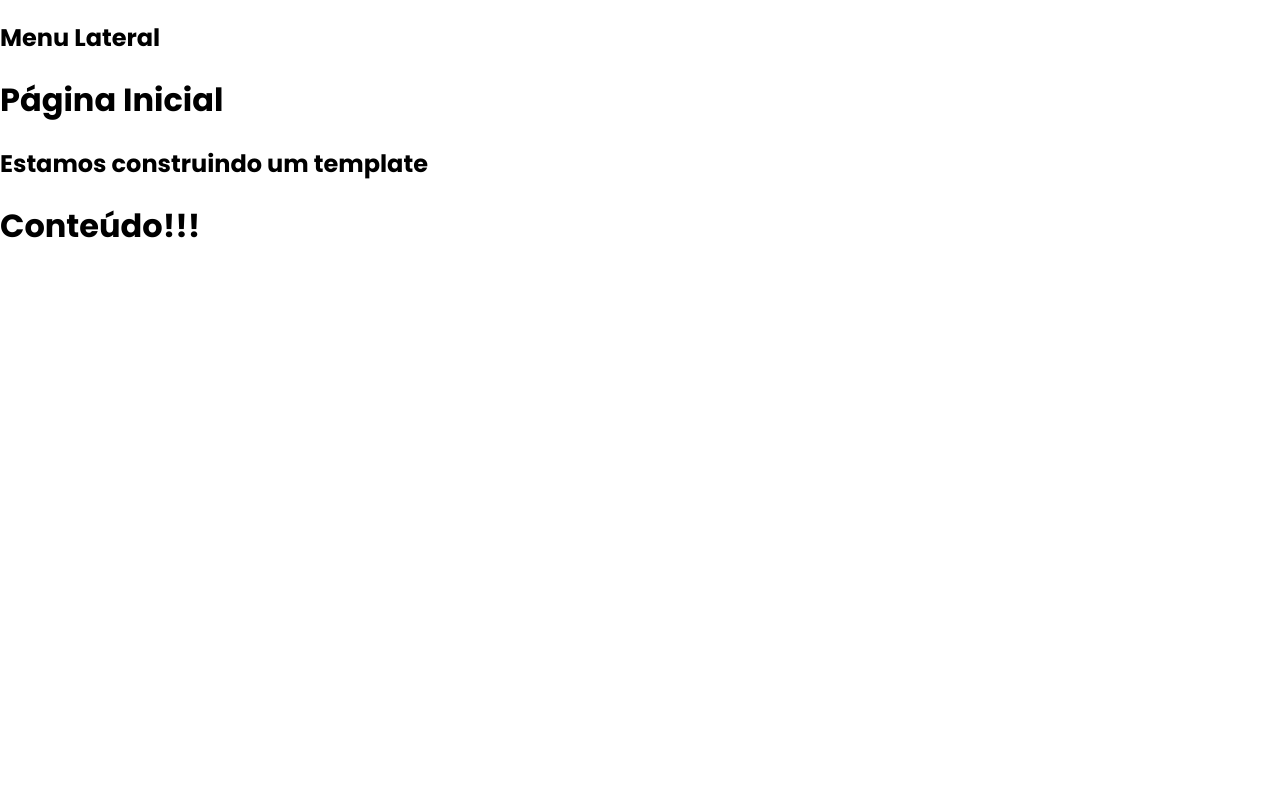
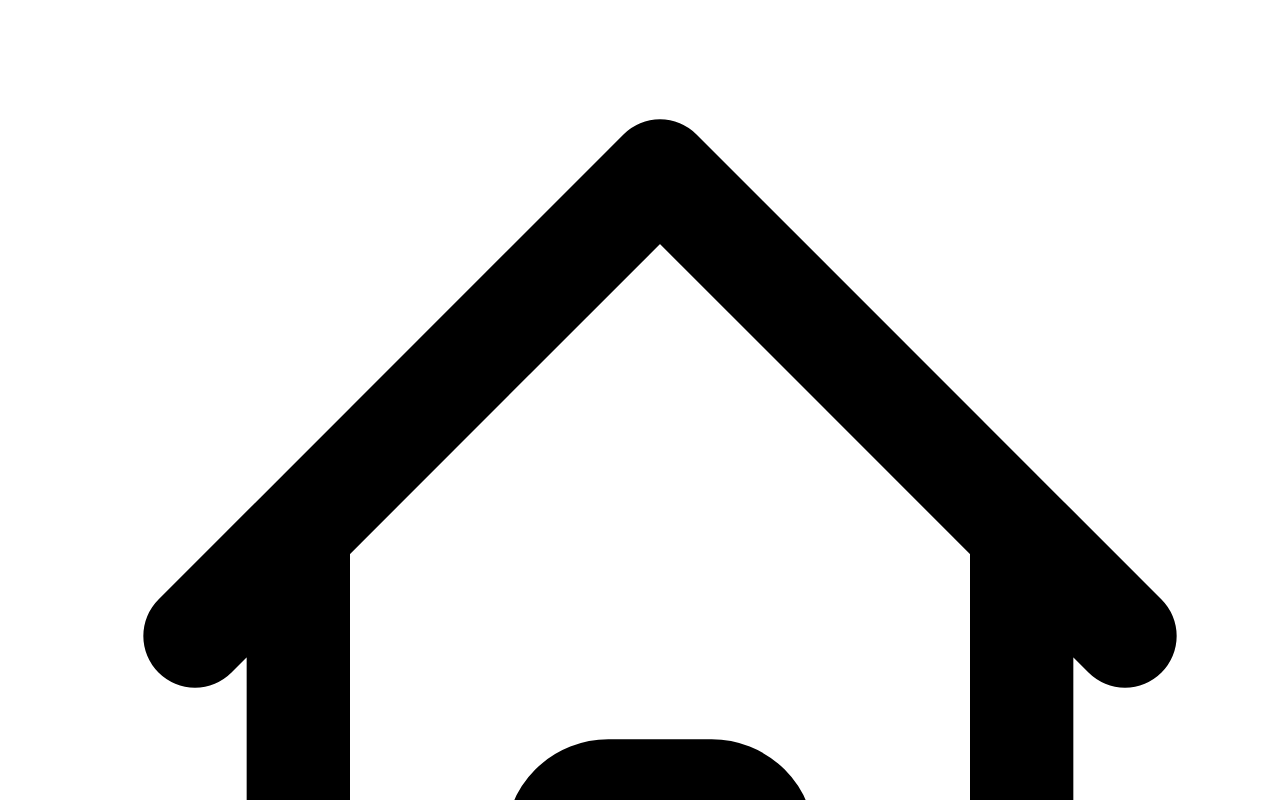
Before and after one commit to juliocholiveira/curso-udemy-nextjs-e-react, a Next.js app in the folder admin-template/: page / in a window 1280 px wide. Shown: the top 800 px of the page. Built offline with nearby package versions, Linux system fonts and the light colour scheme.

Commit message:
feat: adiciona icones no menu lateral

```diff
--- /dev/null
+++ b/admin-template/src/components/icons/index.tsx
@@ -0,0 +1,50 @@
+export const IconHome = (
+  <svg
+    xmlns="http://www.w3.org/2000/svg"
+    className="h-6 w-6"
+    fill="none"
+    viewBox="0 0 24 24"
+    stroke="currentColor"
+  >
+    <path
+      strokeLinecap="round"
+      strokeLinejoin="round"
+      strokeWidth={2}
+      d="M3 12l2-2m0 0l7-7 7 7M5 10v10a1 1 0 001 1h3m10-11l2 2m-2-2v10a1 1 0 01-1 1h-3m-6 0a1 1 0 001-1v-4a1 1 0 011-1h2a1 1 0 011 1v4a1 1 0 001 1m-6 0h6"
+    />
+  </svg>
+);
+
+export const IconSetting = (
+  <svg
+    xmlns="http://www.w3.org/2000/svg"
+    className="h-6 w-6"
+    fill="none"
+    viewBox="0 0 24 24"
+    stroke="currentColor"
+  >
+    <path
+      strokeLinecap="round"
+      strokeLinejoin="round"
+      strokeWidth={2}
+      d="M12 6V4m0 2a2 2 0 100 4m0-4a2 2 0 110 4m-6 8a2 2 0 100-4m0 4a2 2 0 110-4m0 4v2m0-6V4m6 6v10m6-2a2 2 0 100-4m0 4a2 2 0 110-4m0 4v2m0-6V4"
+    />
+  </svg>
+);
+
+export const IconNotification = (
+  <svg
+    xmlns="http://www.w3.org/2000/svg"
+    className="h-6 w-6"
+    fill="none"
+    viewBox="0 0 24 24"
+    stroke="currentColor"
+  >
+    <path
+      strokeLinecap="round"
+      strokeLinejoin="round"
+      strokeWidth={2}
+      d="M15 17h5l-1.405-1.405A2.032 2.032 0 0118 14.158V11a6.002 6.002 0 00-4-5.659V5a2 2 0 10-4 0v.341C7.67 6.165 6 8.388 6 11v3.159c0 .538-.214 1.055-.595 1.436L4 17h5m6 0v1a3 3 0 11-6 0v-1m6 0H9"
+    />
+  </svg>
+);
--- /dev/null
+++ b/admin-template/src/components/templates/MenuItem.tsx
@@ -0,0 +1,9 @@
+interface MenuItemProps {
+  url: string;
+  texto: string;
+  icone: any;
+}
+
+export default function MenuItem(props: MenuItemProps) {
+  return <li>{props.icone}</li>;
+}
--- a/admin-template/src/components/templates/MenuLateral.tsx
+++ b/admin-template/src/components/templates/MenuLateral.tsx
@@ -1,7 +1,18 @@
+import { IconHome, IconNotification, IconSetting } from '../icons';
+import MenuItem from './MenuItem';
+
 export default function MenuLateral() {
-  return(
+  return (
     <aside>
-      <h1>Menu Lateral</h1>
+      <ul>
+        <MenuItem url="/" texto="Home" icone={IconHome} />
+        <MenuItem url="/setting" texto="Settings" icone={IconSetting} />
+        <MenuItem
+          url="/notification"
+          texto="Notification"
+          icone={IconNotification}
+        />
+      </ul>
     </aside>
-  )
+  );
 }
```
